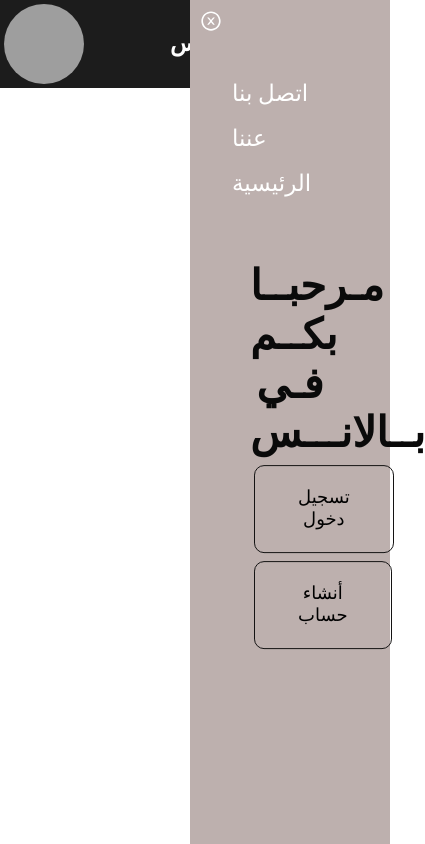
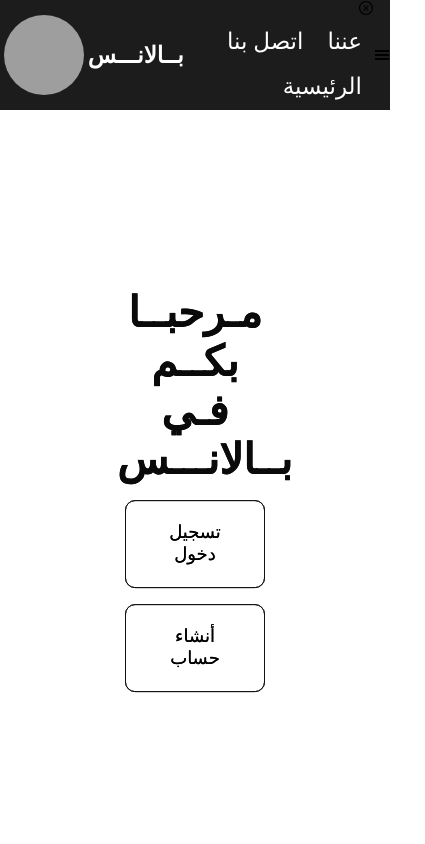
Before and after one commit to NajahAlruwaili/front-clinic, a React (Create React App) app: page / in a window 390 px wide. Shown: the whole page, 425 px wide, since content can reach past the window. Built offline with nearby package versions, Linux system fonts and the light colour scheme; grey boxes are pictures that could not be loaded.

Commit message:
nneeewww

```diff
--- a/src/App.js
+++ b/src/App.js
@@ -31,7 +31,7 @@ export default function App() {
     <div className="s">
       {/* <section className="nn" ></section> */}
       <Navbar token={token} setToken={setToken} admin={admin}/>
-      <Route exact path="/" element={<Home/>} />
+      <Route exact path="/" render={()=>{return <Home/>}} />
       {/* <Route exact path="/aboutUs" component={<AboutUs/>} />  */}
       <Route exact path="/AboutUs" render={()=>{return <AboutUs token={token}/>}}/>
       <Route exact path="/CallUs" render={()=>{return <CallUs token={token}/>}}/>
--- a/src/Style2.css
+++ b/src/Style2.css
@@ -1,6 +1,7 @@
 *{
     margin: 0;
     padding: 0;
+    box-sizing: border-box;
 }
 
 .body{
@@ -57,101 +58,11 @@
 .navL ul li a:hover::after {
     width: 100%;
 }
-.helloBox{
-    width: 40%;
-    height: 45%;
-    color: rgb(10, 10, 10);
-    position: absolute;
-    top: 50%;
-    left: 50%;
-    transform: translate(-50%,-50%);
-    text-align: center;
-    font-size: xx-large;
-    /* border: 2px solid red; */
-    /* background: #242323; */
-    /* box-sizing: border-box; */
-    /* box-shadow: 0 0 20px 0px rgb(250, 245, 245); */
-    margin-top: 4%;
-    border-radius: 10px;
-    padding-top: 22px;
 
-}
-.helloBox  h1{
-    /* font-size: 62px; */
-    padding: 12% 0 5% 0;
-
-}
-.helloBox a {
-    display: inline-block;
-    /* border: 2px solid red; */
-
-    text-decoration: none;
-    margin: 5% 5% ;
-    color: #000;
-
-    border: 1px solid rgb(20, 19, 19);
-    padding: 20px 43px;
-    font-size: 18px;
-    border-radius: 10px;
-    background: transparent;
-    position: relative;
-    cursor: pointer;
-}
-.helloBox a::after {
-    content:'';
-    width: 0%;
-    height: 2px;
-    /* background: #e2d0ce; */
-    display: block;
-    margin: auto;
-    transition: 0.5s;
-}
-.helloBox a:hover::after {
-    width: 100%;
-    background: #000;
-}
-/* .navL .btn{
-    display: none;
-}
-.btnM{
-     display: none;
-} */
-/*////////////////////////////////////////////////////////////////////////////////////////////*/
 @media(max-width: 600px){
     .helloBox  h1{
         font-size: 42px;
     }
-    .navL ul li{
-        display: block;
-        font-size: 12px;
-    }
-    .navL {
-        position: absolute;
-        background: #bdb0ae;
-        height: 100vh;
-        width: 200px;
-        top: 0;
-        right: 0;
-        text-align: left;
-        z-index: 2;
-        transition: 1s;
-    }
-    .navL .btn{
-        display: block;
-        color: #fff;
-        margin: 10px;
-        font-size: 22px;
-        cursor: pointer;
-    }
-    .navL ul {
-        padding: 30px;
-    }
-    .btnM{
-        display: block;
-        color: #fff;
-        margin: 10px;
-        font-size: 22px;
-        cursor: pointer;
-    }
+
 
 }
--- /dev/null
+++ b/src/components/Home.css
@@ -0,0 +1,57 @@
+.biggg{
+    background-color: sandybrown;
+}
+.helloBox{
+    width: 40%;
+    height: 45%;
+    color: rgb(10, 10, 10);
+    position: absolute;
+    top: 50%;
+    left: 50%;
+    transform: translate(-50%,-50%);
+    text-align: center;
+    font-size: xx-large;
+    /* border: 2px solid red; */
+    /* background: #242323; */
+    /* box-sizing: border-box; */
+    /* box-shadow: 0 0 20px 0px rgb(250, 245, 245); */
+    margin-top: 4%;
+    border-radius: 10px;
+    padding-top: 22px;
+    /* border: 2px solid black; */
+
+}
+.helloBox  h1{
+    /* font-size: 62px; */
+    padding: 12% 0 5% 0;
+
+}
+.helloBox a {
+    display: inline-block;
+    /* border: 2px solid red; */
+
+    text-decoration: none;
+    margin: 5% 5% ;
+    color: #000;
+
+    border: 1px solid rgb(20, 19, 19);
+    padding: 20px 43px;
+    font-size: 18px;
+    border-radius: 10px;
+    background: transparent;
+    position: relative;
+    cursor: pointer;
+}
+.helloBox a::after {
+    content:'';
+    width: 0%;
+    height: 2px;
+    /* background: #e2d0ce; */
+    display: block;
+    margin: auto;
+    transition: 0.5s;
+}
+.helloBox a:hover::after {
+    width: 100%;
+    background: #000;
+}
--- a/src/components/Home.js
+++ b/src/components/Home.js
@@ -1,18 +1,19 @@
 import React from 'react'
-import Navbar from './Navbar'
-import "../Style2.css"
+import { Link } from 'react-router-dom'
+// import Navbar from './Navbar'
+import "./Home.css"
 export default function Home() {
     return (
         <>
-            <Navbar />
-            <div className='hrader'>
 
-            </div>
-        {/* <div className='vh-100 w-100 bg-black maincontent'>
-            <img src="https://ammannet.net/sites/default/files/styles/news_landing/public/2019-05/146339882400.jpg?itok=dlfV-gPM" />
-            <h1>مرحبا بكم في بالانس </h1>
-            <p>hhhhhh</p>
-        </div> */}
+            <div className='helloBox'>
+        <h1>مـرحبــا بكــم فـي بــالانـــس</h1>
+        <Link to='/login'>تسجيل دخول</Link>
+        <Link to='/signUp'> أنشاء حساب</Link>
+        {/* <p>helllllloooooooooooooooo</p> */}
+          </div>
+
+
      </>
     )
 }
--- a/src/components/Login.js
+++ b/src/components/Login.js
@@ -33,6 +33,7 @@ export default function Login({setAdmin, setToken, setUserId }) {
       setToken(response.data.token);
       setAdmin(response.data.payload.admin);
       setUserId(response.data.payload.userId)
+      console.log(response.data.payload.admin, "admin?");
       console.log(response.data.payload.userId, "it is useeer");
 
       // console.log(admin,"it adddddddmin");
--- a/src/components/Post.css
+++ b/src/components/Post.css
@@ -77,6 +77,7 @@
     background-color: rgba(226, 227, 241, 0.315);
     box-shadow: 5px 5px 5px 5px #6f5679a1;
     border-radius: 10px;
+    text-align: center;
 }
 .but{
     width: 60px;
--- a/src/components/Video.js
+++ b/src/components/Video.js
@@ -3,6 +3,8 @@ import axios from "axios";
 // import { useParams } from 'react-router-dom';
 import { MdAddCircle } from "react-icons/md";
 import { BsFillHeartFill } from "react-icons/bs";
+import { GrBasket } from "react-icons/gr";
+
 import "./Video.css"
 
 
@@ -38,11 +40,12 @@ export default function Video({ token , admin}) {
 
 
       const addVideo=async ()=>{
-        console.log("okkkkk");
+        // console.log("okkkkk");
         try{
-          const result = await axios.post(`${process.env.REACT_APP_BACKEND_URL}/Video`, {
-            description:description,
-            video:vid,
+          const result = await axios.post(
+            `${process.env.REACT_APP_BACKEND_URL}/Video`,
+            {
+            description:description, video:vid,
           },
           {
             headers:{authorization:"Bearer " + token},
@@ -51,27 +54,26 @@ export default function Video({ token , admin}) {
           const copied = [...video];
           copied.push(result.data)
           setVideo(copied)
+          console.log(copied);
         }catch (err){
           console.log("err");
         }
           // console.log(result.data);
       }
 
+      const deleteVideo=async (id, index)=>{
+        try{
+        const deletedVideo = await axios.delete(`${process.env.REACT_APP_BACKEND_URL}/Video/${id}`,{
+          headers:{authorization:"Bearer " + token},
+        });
+        const copied= [...video];
+        copied.splice(index,1);
+        setVideo(copied);
 
-
-      // const deleteVideo=async (id, index)=>{
-      //   try{
-      //   const deletedVideo = await axios.delete(`http://localhost:5000/Video/${id}`,{
-      //     headers:{authorization:"Bearer " + token},
-      //   });
-      //   const copied= [...video];
-      //   copied.splice(index,1);
-      //   setVideo(copied);
-
-      // }catch (err){
-      //   console.log("err");
-      // }
-      // };
+      }catch (err){
+        console.log("err");
+      }
+      };
 
       const fav = async (id) => {
         try {
@@ -132,7 +134,7 @@ export default function Video({ token , admin}) {
               <p><iframe id="n"  src={`https://www.youtube.com/embed/${element.video}`} ></iframe></p>
 
 
-                    {/* <GrBasket className="button" onClick={()=>{deleteVideo(element._id, i)}}/> */}
+                    <GrBasket className="button" onClick={()=>{deleteVideo(element._id, i)}}/>
 
                     <BsFillHeartFill className="HEART" onClick={() => {fav(element._id) }}/>
 
```
Also changed, not shown: src/Style.css (deleted, +0 -56 lines), src/components/Style.css (added).
